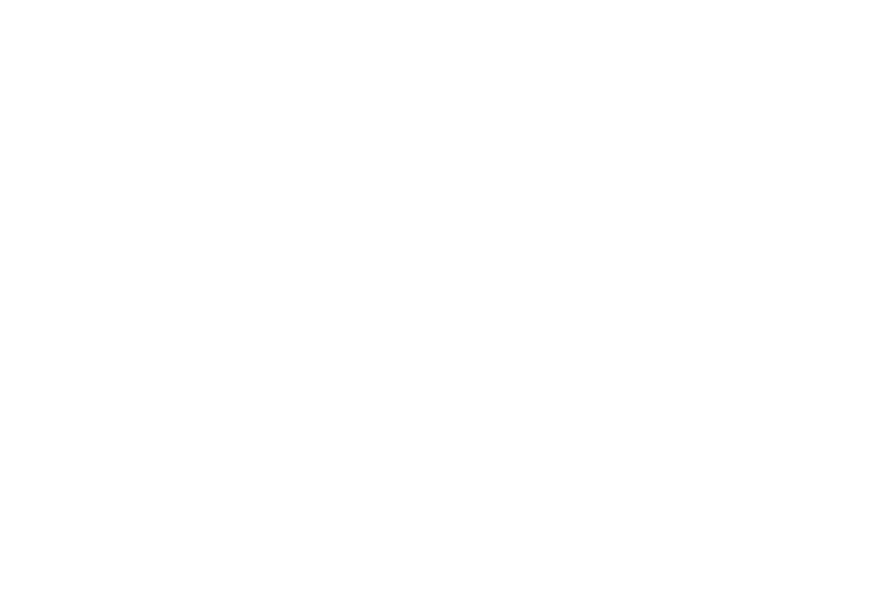
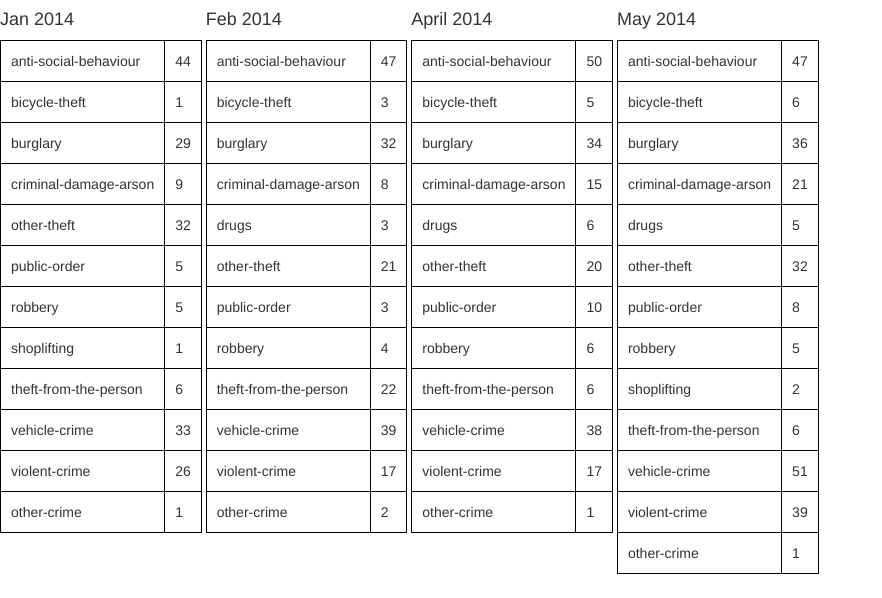
Before and after one commit to bbc/newslabs-datastringer, a plain HTML site: page police.uk/index.html in a window 1280 px wide. Shown: the whole page, without its empty margins (0-882 px from the left). Drawn offline with nearby package versions, Linux system fonts and the light colour scheme.

Commit message:
abstracted the stats function, which now draws HTML tables for several months. quicker than using bloody graphs.

```diff
--- a/police.uk/index.html
+++ b/police.uk/index.html
@@ -7,11 +7,33 @@
   <link rel="stylesheet" href="//netdna.bootstrapcdn.com/bootstrap/3.1.1/css/bootstrap.min.css">
   <script src="//netdna.bootstrapcdn.com/bootstrap/3.1.1/js/bootstrap.min.js"></script>
   <script src="//cdnjs.cloudflare.com/ajax/libs/underscore.js/1.6.0/underscore-min.js"></script>
+  <style>
+  div {
+    display: inline-block;
+  }
+  table td {
+    border: 1px solid black;
+    padding: 10px;
+  }
+  </style>
 </head>
+<div id="jan">
+  <h4>Jan 2014</h4>
+</div>
+<div id="feb">
+  <h4>Feb 2014</h4>
+</div>
+<div id="april">
+  <h4>April 2014</h4>
+</div>
+<div id="may">
+  <h4>May 2014</h4>
+</div>
 
 <body>
   <script>
-  var data = $.getJSON("dataprops/data.json", foo);
+  function stats(path_json, div_id) {
+    var data = $.getJSON(path_json, foo);
 
     function foo(data) {
       var categories = new Array();
@@ -29,7 +51,23 @@
 
       var crime = _.zip(categories, crimeNumbers); //assembles the two arrays
       console.log(crime);
+
+      var tableData = crime;
+      var $table = $("<table></table>");
+
+      for (var y = 0; y < tableData.length; y++) {
+        var $line = $("<tr></tr>");
+        $line.append($("<td></td>").html(tableData[y][0]));
+        $line.append($("<td></td>").html(tableData[y][1]));
+        $table.append($line);
       }
+      $table.appendTo($(div_id));
+    }
+  }
+  stats("dataprops/jan2014-crimelevel-geopoint.json", "#jan");
+  stats("dataprops/feb2014-crimelevel-geopoint.json", "#feb");
+  stats("dataprops/april2014-crimelevel-geopoint.json", "#april");
+  stats("dataprops/may2014-crimelevel-geopoint.json", "#may");
   </script>
 </body>
 
```
Lines whose indentation alone changed are shown as unchanged.
